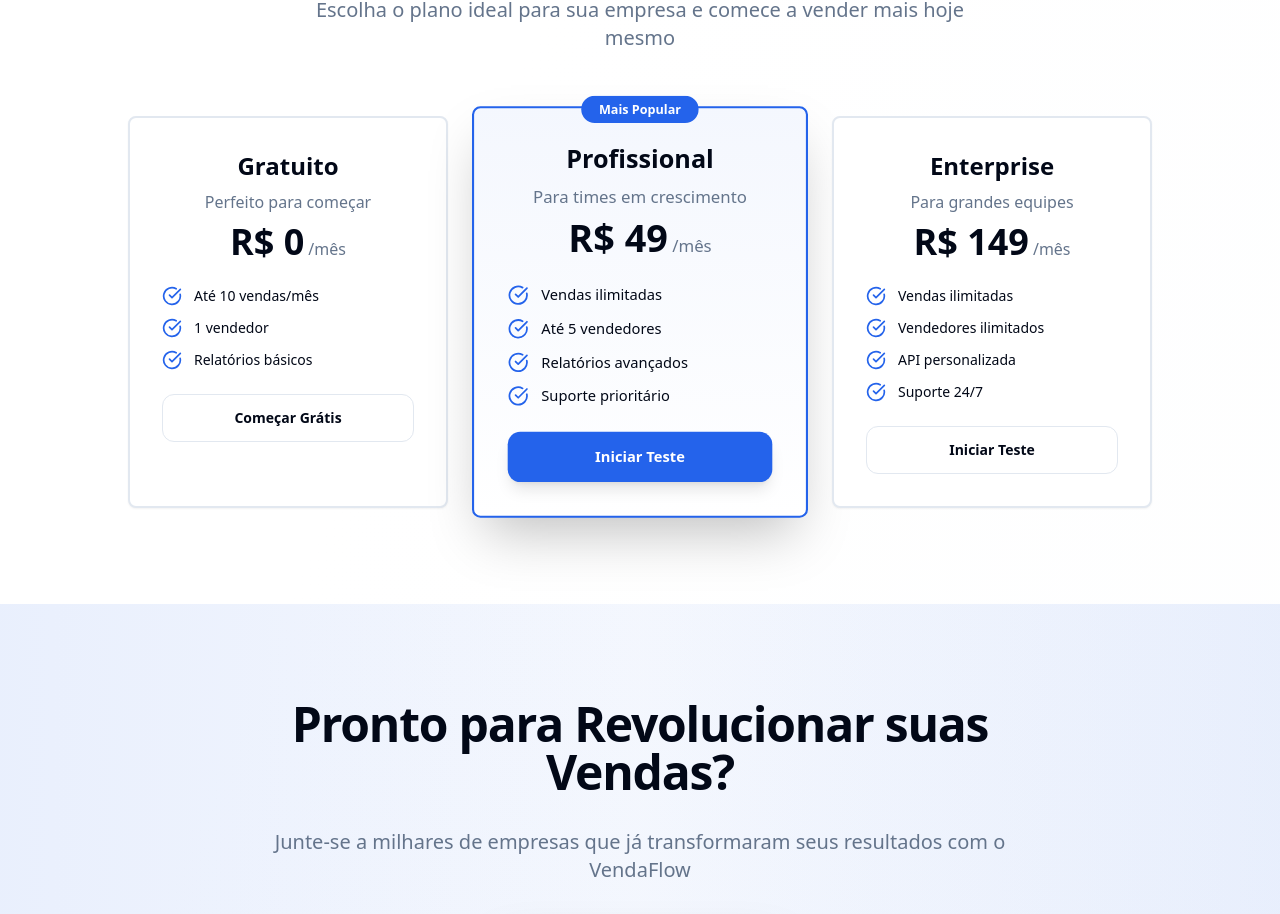
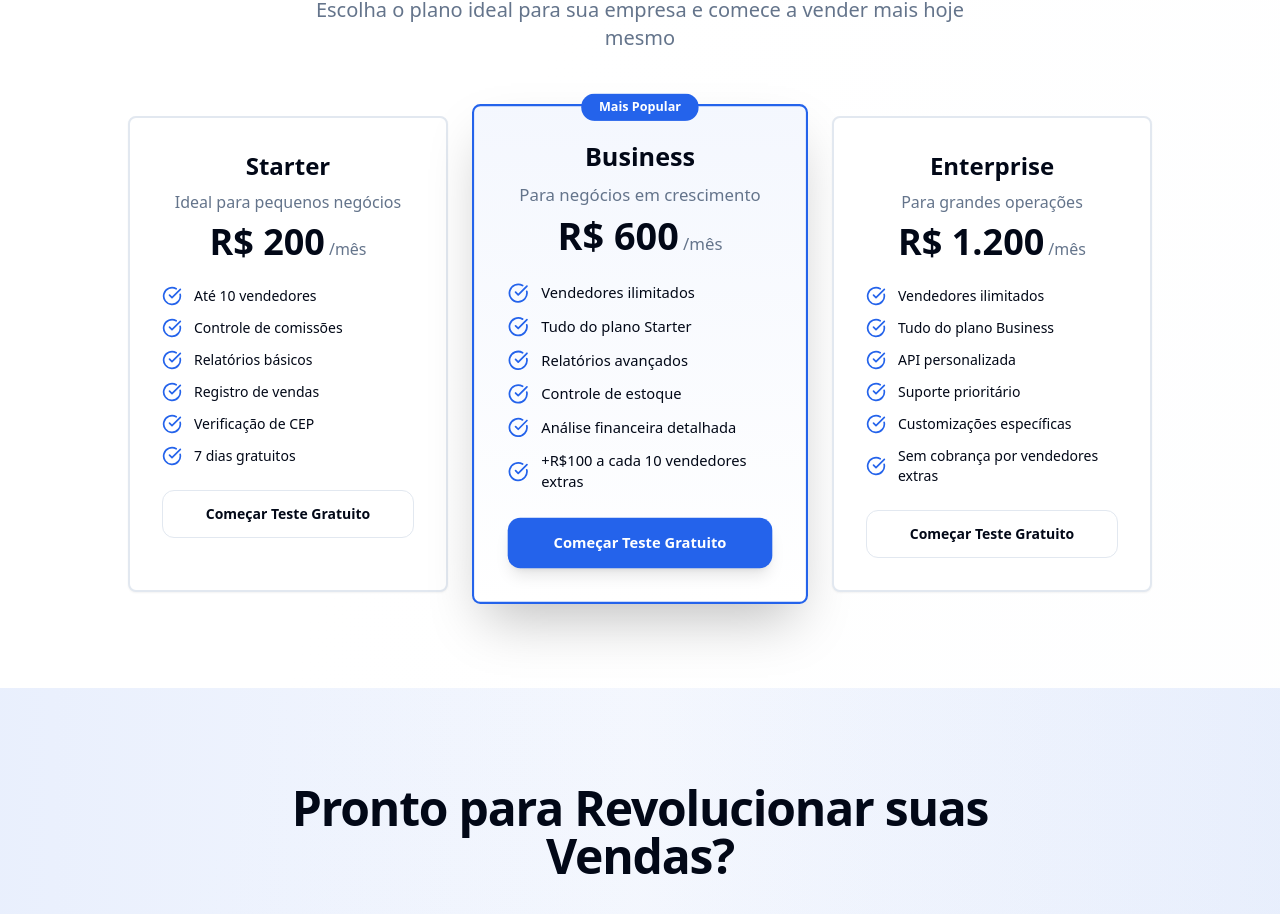
Before and after one commit to soloque/flora-sales-manager, a React (Vite) app: page / in a window 1280 px wide. Shown: the part 1696-2610 px from the top of the page. Built offline with nearby package versions, Linux system fonts and the light colour scheme.

Commit message:
Fix: Pricing plan discrepancies
Corrects inconsistencies in pricing plan display on the /pricing page.

```diff
--- a/src/pages/Landing.tsx
+++ b/src/pages/Landing.tsx
@@ -1,4 +1,3 @@
-
 import { Link } from "react-router-dom";
 import { Button } from "@/components/ui/button";
 import { Card, CardContent } from "@/components/ui/card";
@@ -40,27 +39,48 @@ const Landing = () => {
 
   const plans = [
     {
-      name: "Gratuito",
-      price: "R$ 0",
+      name: "Starter",
+      price: "R$ 200",
       period: "/mês",
-      description: "Perfeito para começar",
-      features: ["Até 10 vendas/mês", "1 vendedor", "Relatórios básicos"],
+      description: "Ideal para pequenos negócios",
+      features: [
+        "Até 10 vendedores",
+        "Controle de comissões",
+        "Relatórios básicos",
+        "Registro de vendas",
+        "Verificação de CEP",
+        "7 dias gratuitos"
+      ],
       highlighted: false
     },
     {
-      name: "Profissional",
-      price: "R$ 49",
+      name: "Business",
+      price: "R$ 600",
       period: "/mês",
-      description: "Para times em crescimento",
-      features: ["Vendas ilimitadas", "Até 5 vendedores", "Relatórios avançados", "Suporte prioritário"],
+      description: "Para negócios em crescimento",
+      features: [
+        "Vendedores ilimitados",
+        "Tudo do plano Starter",
+        "Relatórios avançados",
+        "Controle de estoque",
+        "Análise financeira detalhada",
+        "+R$100 a cada 10 vendedores extras"
+      ],
       highlighted: true
     },
     {
       name: "Enterprise",
-      price: "R$ 149",
+      price: "R$ 1.200",
       period: "/mês",
-      description: "Para grandes equipes",
-      features: ["Vendas ilimitadas", "Vendedores ilimitados", "API personalizada", "Suporte 24/7"],
+      description: "Para grandes operações",
+      features: [
+        "Vendedores ilimitados",
+        "Tudo do plano Business",
+        "API personalizada",
+        "Suporte prioritário",
+        "Customizações específicas",
+        "Sem cobrança por vendedores extras"
+      ],
       highlighted: false
     }
   ];
@@ -221,7 +241,7 @@ const Landing = () => {
                       variant={plan.highlighted ? "default" : "outline"}
                     >
                       <Link to="/register">
-                        {plan.name === "Gratuito" ? "Começar Grátis" : "Iniciar Teste"}
+                        Começar Teste Gratuito
                       </Link>
                     </Button>
                   </div>
```
